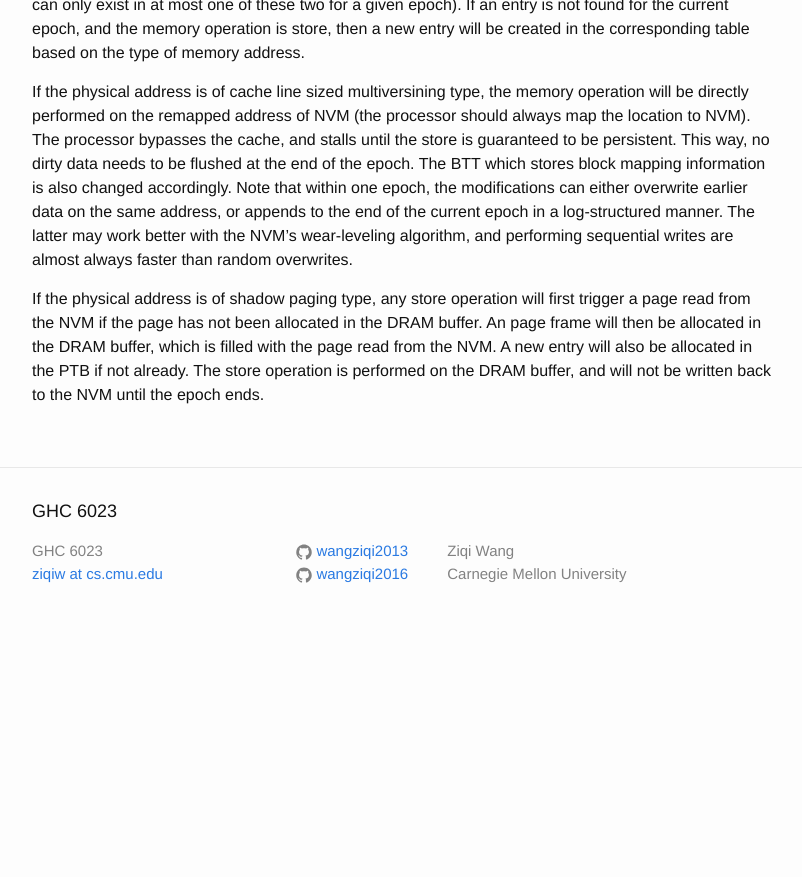
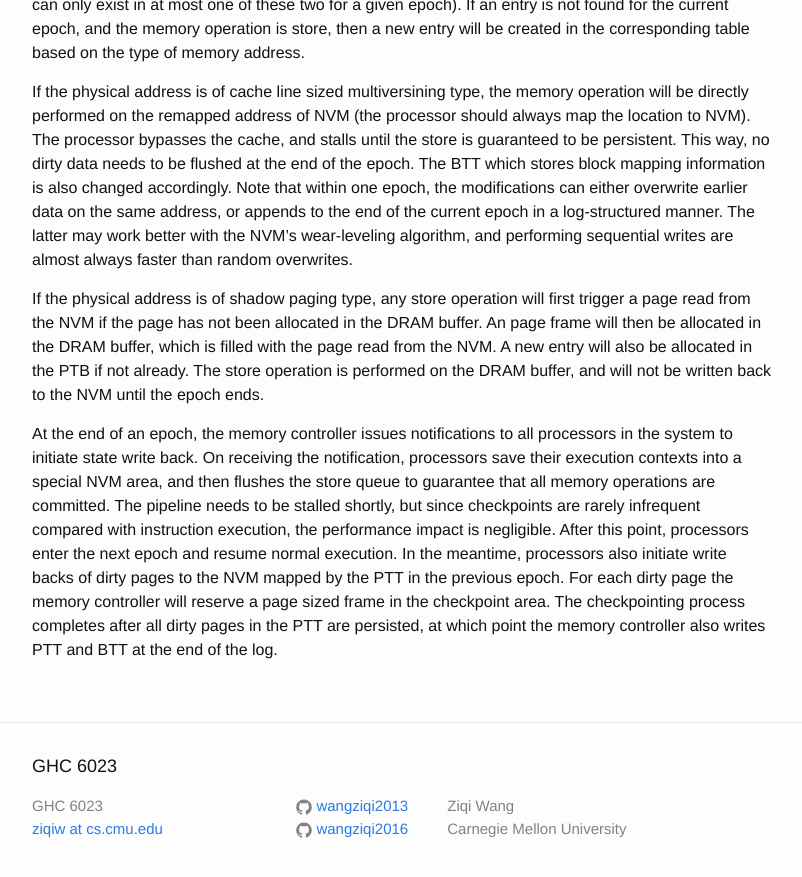
Before and after one commit to wangziqi2013/wangziqi2013.github.io, a Jekyll site: the page built from _posts/2019-02-15-Thynvm.markdown, in a window 1280 px wide and 900 px high, scrolled down 1738 px. Shown: the top 877 px of the window, without its empty margins (238-1040 px from the left). Built offline with Jekyll 4.4.1, drawn with Linux system fonts in a browser that asks for light colours; before the commit the page ends 2383 px from its top, so only the background shows below that.

Commit message:
Finish log flushing

```diff
--- a/_posts/2019-02-15-Thynvm.markdown
+++ b/_posts/2019-02-15-Thynvm.markdown
@@ -71,3 +71,11 @@ If the physical address is of shadow paging type, any store operation will first
 if the page has not been allocated in the DRAM buffer. An page frame will then be allocated in the DRAM buffer, which is
 filled with the page read from the NVM. A new entry will also be allocated in the PTB if not already. The store operation
 is performed on the DRAM buffer, and will not be written back to the NVM until the epoch ends.
+
+At the end of an epoch, the memory controller issues notifications to all processors in the system to initiate state write back.
+On receiving the notification, processors save their execution contexts into a special NVM area, and then flushes the store queue
+to guarantee that all memory operations are committed. The pipeline needs to be stalled shortly, but since checkpoints are rarely infrequent compared with instruction execution, the performance impact is negligible. After this point, processors enter the
+next epoch and resume normal execution. In the meantime, processors also initiate write backs of dirty pages to the NVM
+mapped by the PTT in the previous epoch. For each dirty page the memory controller will reserve a page sized frame in the
+checkpoint area. The checkpointing process completes after all dirty pages in the PTT are persisted, at which point
+the memory controller also writes PTT and BTT at the end of the log.
```
